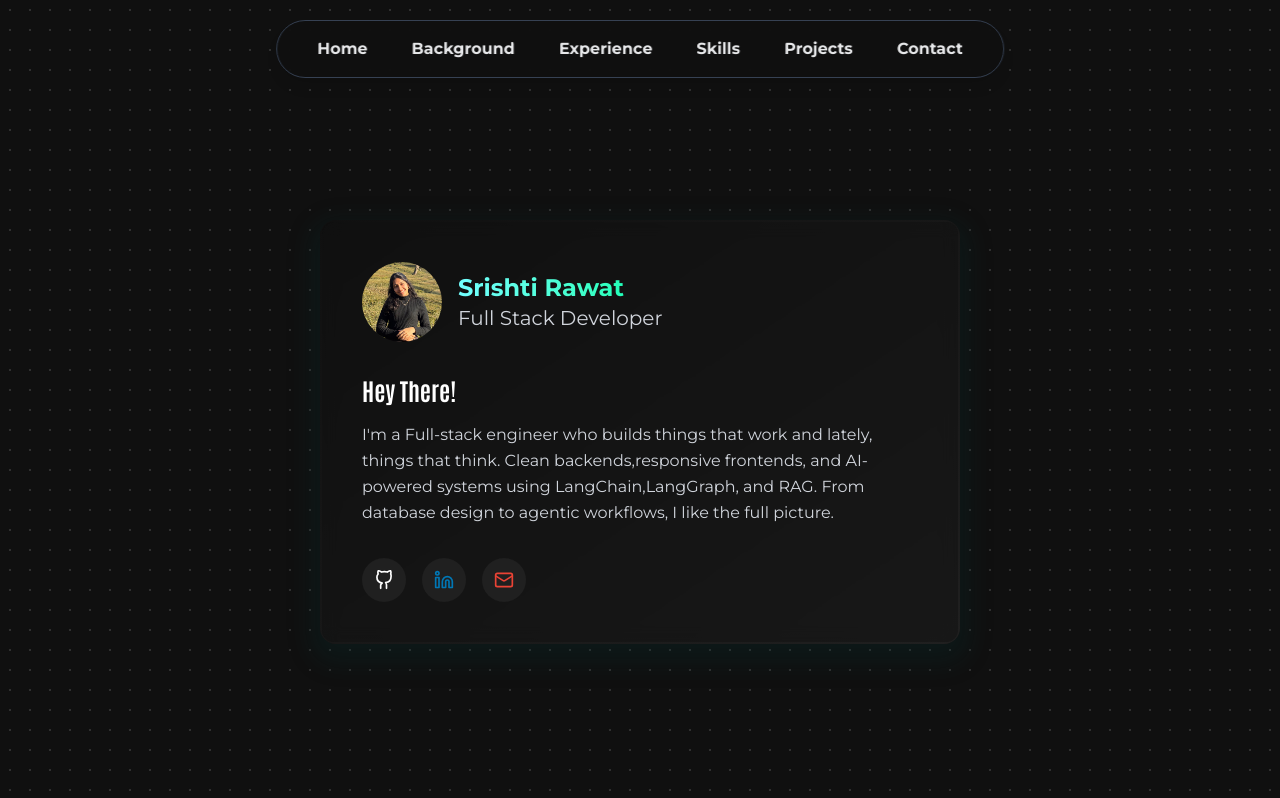
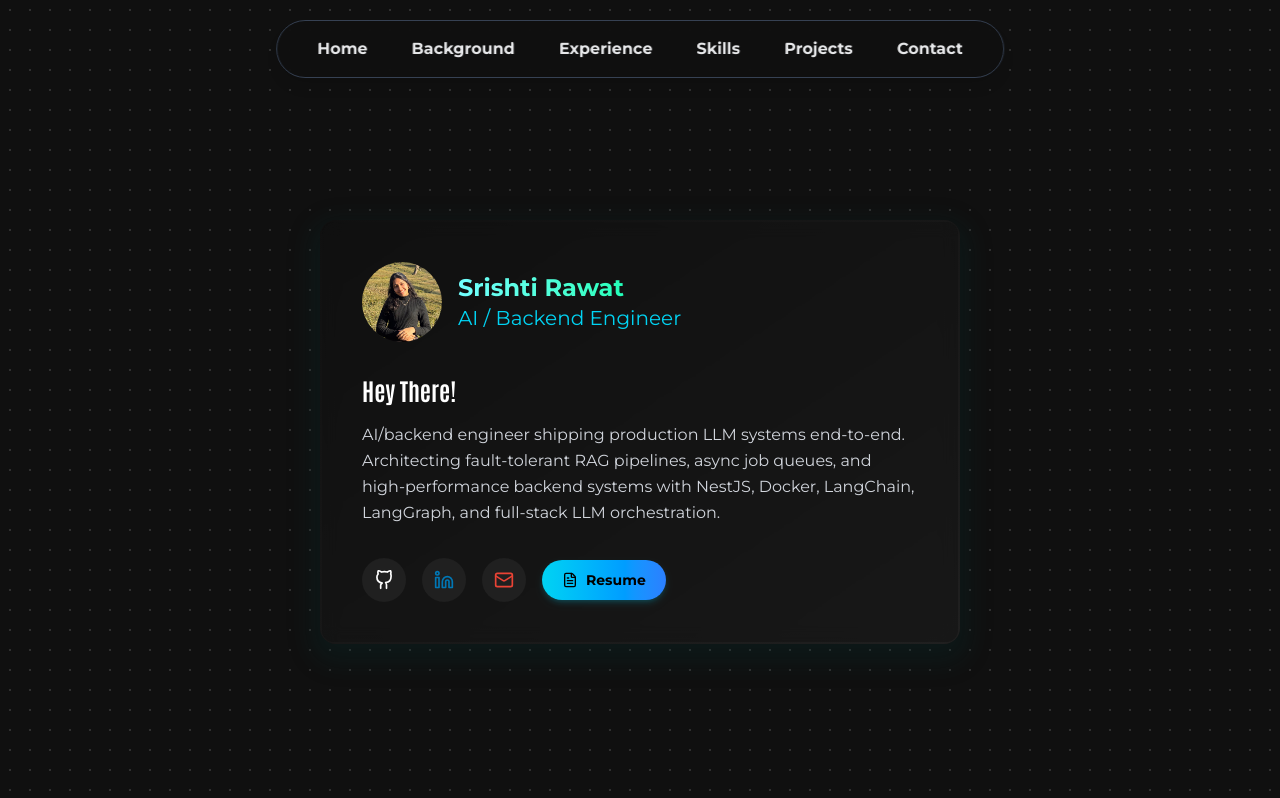
Before and after one commit to SrishtiDev/Portfolio, a React (Vite) app: page / in a window 1280 px wide. Shown: the top 798 px of the page. Built offline with nearby package versions, Linux system fonts and the light colour scheme.

Commit message:
Update Home section title, summary, and resume link as per resume

```diff
--- a/src/components/Hero.jsx
+++ b/src/components/Hero.jsx
@@ -1,5 +1,5 @@
 import React from 'react';
-import { Mail } from 'lucide-react';
+import { Mail, FileText } from 'lucide-react';
 
 const GithubIcon = ({ size = 20 }) => (
   <svg width={size} height={size} viewBox="0 0 24 24" fill="none" stroke="currentColor" strokeWidth="2" strokeLinecap="round" strokeLinejoin="round">
@@ -36,8 +36,8 @@ const Hero = () => {
                 <h1 className="text-2xl font-bold bg-gradient-to-r from-[#72ffff] via-[#20ffb8] to-[#0096ff] bg-[length:200%] bg-clip-text text-transparent">
                   Srishti Rawat
                 </h1>
-                <div className="w-full text-xl text-gray-300 font-sans">
-                  Full Stack Developer
+                <div className="w-full text-xl text-cyan-400 font-sans font-medium">
+                  AI / Backend Engineer
                 </div>
               </div>
             </div>
@@ -50,16 +50,16 @@ const Hero = () => {
             </div>
 
             <p className="text-left text-gray-300 leading-relaxed font-sans">
-              I'm a Full-stack engineer who builds things that work and lately,
-              things that think. Clean backends,responsive frontends, and AI-powered systems using LangChain,LangGraph, and RAG. From database design to agentic workflows, I like the full picture.
+              AI/backend engineer shipping production LLM systems end-to-end. Architecting fault-tolerant RAG pipelines, async job queues, and high-performance backend systems with NestJS, Docker, LangChain, LangGraph, and full-stack LLM orchestration.
             </p>
 
-            <div className="mt-8 flex flex-row items-center justify-start gap-4">
+            <div className="mt-8 flex flex-wrap items-center justify-start gap-4">
               <a
                 href="https://github.com/SrishtiDev"
                 target="_blank"
                 rel="noreferrer"
                 className="p-3 bg-[#202020] hover:bg-[#303030] rounded-full transition-colors text-white"
+                title="GitHub"
               >
                 <GithubIcon size={20} />
               </a>
@@ -68,14 +68,24 @@ const Hero = () => {
                 target="_blank"
                 rel="noreferrer"
                 className="p-3 bg-[#202020] hover:bg-[#303030] rounded-full transition-colors text-[#0077b5]"
+                title="LinkedIn"
               >
                 <LinkedinIcon size={20} />
               </a>
               <a
                 href="mailto:rawat.srishti1010@gmail.com"
                 className="p-3 bg-[#202020] hover:bg-[#303030] rounded-full transition-colors text-[#ea4335]"
+                title="Email"
               >
                 <Mail size={20} />
+              </a>
+              <a
+                href="/srisRESUME.pdf"
+                target="_blank"
+                rel="noreferrer"
+                className="flex items-center gap-2 px-5 py-2.5 bg-gradient-to-r from-cyan-400 to-blue-500 hover:from-cyan-300 hover:to-blue-400 rounded-full font-bold text-sm text-black transition-all shadow-md shadow-cyan-500/20"
+              >
+                <FileText size={16} /> Resume
               </a>
             </div>
           </div>
```
